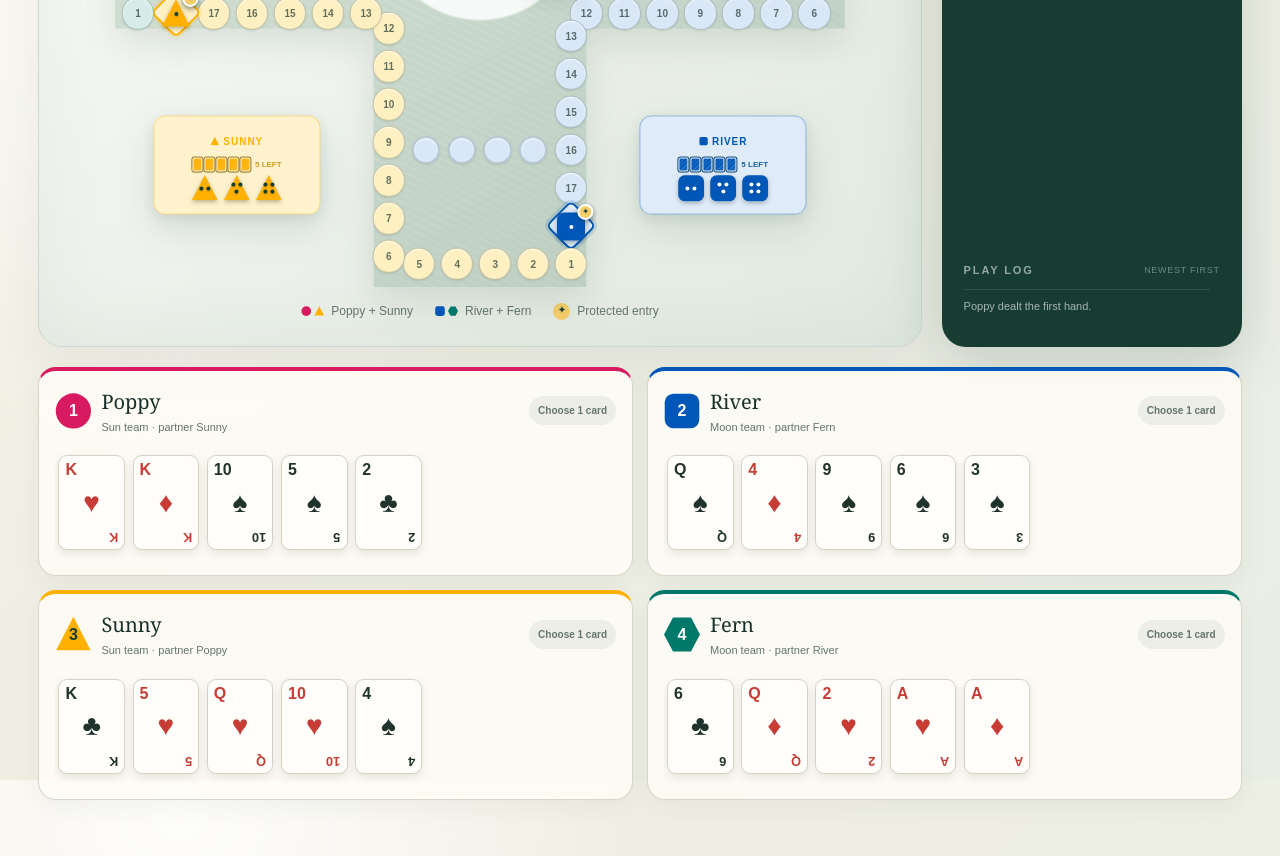
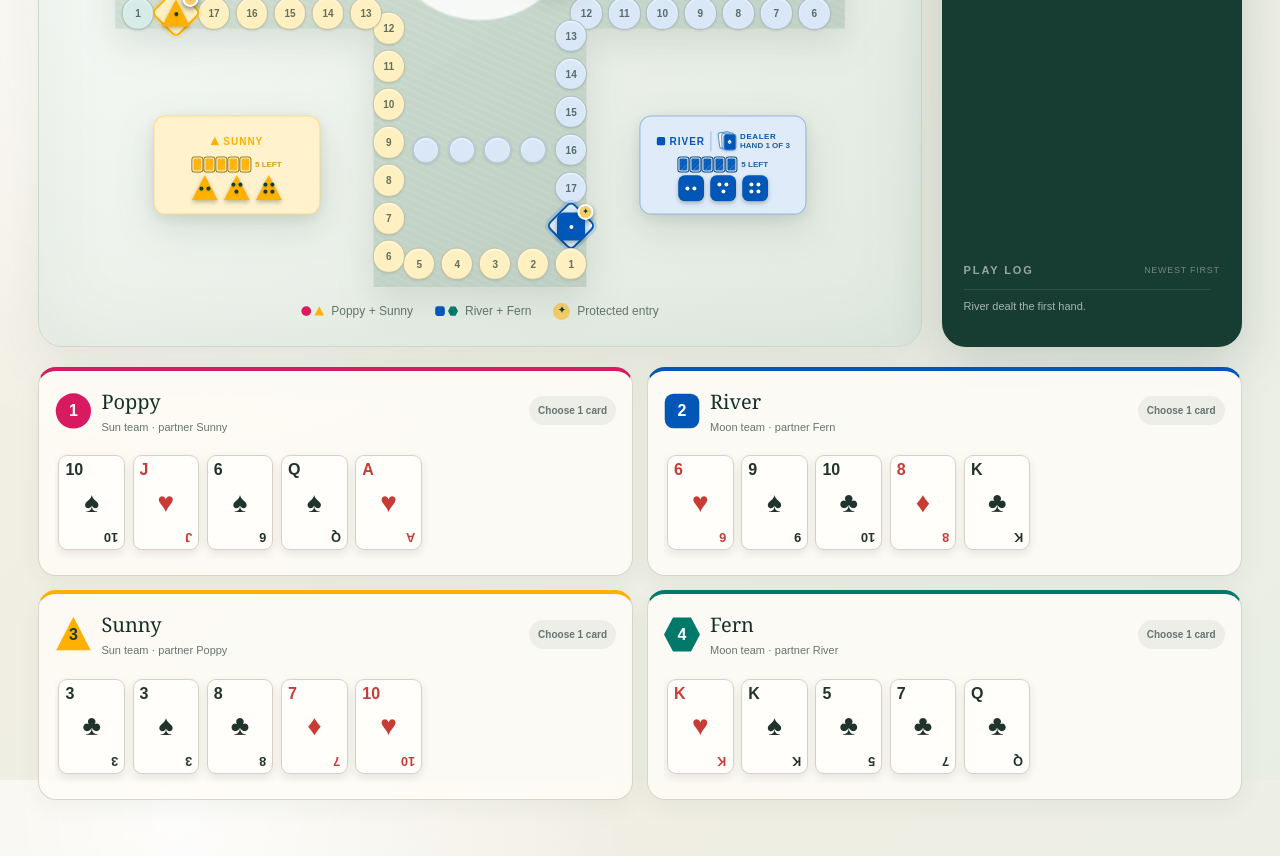
Before and after one commit to IanMcode/tock-game, a Next.js app: page / in a window 1280 px wide. Shown: the part 820-1676 px from the top of the page. Built offline with nearby package versions, Linux system fonts and the light colour scheme.

Commit message:
feat: add deterministic versioned game state

```diff
--- a/src/game/cards.ts
+++ b/src/game/cards.ts
@@ -45,3 +45,47 @@ export function shuffleDeck(cards: readonly Card[]): Card[] {
 
   return shuffled;
 }
+
+export type RandomStep = {
+  value: number;
+  state: number;
+};
+
+export function nextSeededRandom(state: number): RandomStep {
+  const nextState = (normalizeRandomState(state) + 0x6D2B79F5) >>> 0;
+  let value = nextState;
+  value = Math.imul(value ^ value >>> 15, value | 1);
+  value ^= value + Math.imul(value ^ value >>> 7, value | 61);
+  return {
+    value: ((value ^ value >>> 14) >>> 0) / 4_294_967_296,
+    state: nextState,
+  };
+}
+
+export function shuffleDeckWithState(
+  cards: readonly Card[],
+  initialState: number,
+): { cards: Card[]; state: number } {
+  const shuffled = [...cards];
+  let state = normalizeRandomState(initialState);
+
+  for (let index = shuffled.length - 1; index > 0; index -= 1) {
+    const random = nextSeededRandom(state);
+    state = random.state;
+    const swapIndex = Math.floor(random.value * (index + 1));
+    [shuffled[index], shuffled[swapIndex]] = [shuffled[swapIndex], shuffled[index]];
+  }
+
+  return { cards: shuffled, state };
+}
+
+export function createRandomState(): number {
+  return Math.floor(Math.random() * 4_294_967_296) >>> 0;
+}
+
+function normalizeRandomState(state: number): number {
+  if (!Number.isInteger(state) || state < 0 || state > 0xFFFFFFFF) {
+    throw new RangeError("Random state must be an unsigned 32-bit integer.");
+  }
+  return state >>> 0;
+}
--- a/src/game/createGame.ts
+++ b/src/game/createGame.ts
@@ -1,4 +1,9 @@
-import { createStandardDeck, shuffleDeck } from "./cards";
+import {
+  createRandomState,
+  createStandardDeck,
+  nextSeededRandom,
+  shuffleDeckWithState,
+} from "./cards";
 import { getEntryIndex } from "./board";
 import { dealHand, FOUR_PLAYER_DEAL_SCHEDULE } from "./deals";
 import { getNextPlayer } from "./rules";
@@ -9,6 +14,7 @@ export type CreateGameOptions = {
   shuffle?: boolean;
   dealer?: Player["id"];
   startWithPieceOnEntry?: boolean;
+  randomState?: number;
 };
 
 function createPiecesForPlayer(
@@ -31,18 +37,28 @@ function createPiecesForPlayer(
 export function createGame(options: CreateGameOptions = {}): GameState {
   const shouldShuffle = options.shuffle ?? true;
   const startWithPieceOnEntry = options.startWithPieceOnEntry ?? true;
-  const deck = shouldShuffle ? shuffleDeck(createStandardDeck()) : createStandardDeck();
-  const dealer =
-    options.dealer ?? PLAYER_IDS[Math.floor(Math.random() * PLAYER_IDS.length)];
+  let randomState = options.randomState ?? createRandomState();
+  const shuffled = shouldShuffle
+    ? shuffleDeckWithState(createStandardDeck(), randomState)
+    : { cards: createStandardDeck(), state: randomState };
+  randomState = shuffled.state;
+  let dealer = options.dealer;
+  if (!dealer) {
+    const randomDealer = nextSeededRandom(randomState);
+    randomState = randomDealer.state;
+    dealer = PLAYER_IDS[Math.floor(randomDealer.value * PLAYER_IDS.length)];
+  }
   const players: Player[] = PLAYER_IDS.map((id) => ({
     id,
     hand: [],
     pieces: createPiecesForPlayer(id, startWithPieceOnEntry),
   }));
-  const dealt = dealHand(players, deck, FOUR_PLAYER_DEAL_SCHEDULE[0]);
+  const dealt = dealHand(players, shuffled.cards, FOUR_PLAYER_DEAL_SCHEDULE[0]);
 
   return {
     ...dealt,
+    rulesetId: "classic-partners-4",
+    randomState,
     currentPlayer: getNextPlayer(dealer),
     discardPile: [],
     forcedDiscardPlayer: null,
--- a/src/game/deals.ts
+++ b/src/game/deals.ts
@@ -1,4 +1,4 @@
-import { shuffleDeck } from "./cards";
+import { shuffleDeckWithState } from "./cards";
 import { getNextPlayer } from "./rules";
 import { getPartner } from "./teams";
 import { PLAYER_IDS, type GameState, type Player, type PlayerId } from "./types";
@@ -114,10 +114,10 @@ export function advanceDealIfHandComplete(game: GameState): GameState {
   }
 
   const dealer = getNextPlayer(game.dealer);
-  const shuffledDeck = shuffleDeck(game.discardPile);
+  const shuffled = shuffleDeckWithState(game.discardPile, game.randomState);
   const dealt = dealHand(
     game.players,
-    shuffledDeck,
+    shuffled.cards,
     FOUR_PLAYER_DEAL_SCHEDULE[0],
   );
 
@@ -127,6 +127,7 @@ export function advanceDealIfHandComplete(game: GameState): GameState {
     dealer,
     dealIndex: 0,
     discardPile: [],
+    randomState: shuffled.state,
   });
 }
 
--- /dev/null
+++ b/src/game/persistence.ts
@@ -0,0 +1,53 @@
+import type { GameState } from "./types";
+import { assertValidGameState } from "./validation";
+
+export const GAME_SNAPSHOT_VERSION = 1 as const;
+
+export type GameSnapshot = {
+  version: typeof GAME_SNAPSHOT_VERSION;
+  game: GameState;
+};
+
+export function serializeGameSnapshot(game: GameState): string {
+  assertValidGameState(game);
+  return JSON.stringify({ version: GAME_SNAPSHOT_VERSION, game } satisfies GameSnapshot);
+}
+
+export function deserializeGameSnapshot(serialized: string): GameState {
+  let snapshot: unknown;
+  try {
+    snapshot = JSON.parse(serialized);
+  } catch {
+    throw new Error("The game snapshot is not valid JSON.");
+  }
+
+  if (!isRecord(snapshot) || snapshot.version !== GAME_SNAPSHOT_VERSION) {
+    throw new Error("The game snapshot version is not supported.");
+  }
+
+  if (!hasGameStateStructure(snapshot.game)) {
+    throw new Error("The game snapshot does not contain a complete game state.");
+  }
+
+  assertValidGameState(snapshot.game);
+  return snapshot.game;
+}
+
+function hasGameStateStructure(value: unknown): value is GameState {
+  if (!isRecord(value)) return false;
+  if (!Array.isArray(value.players) || !Array.isArray(value.drawPile) || !Array.isArray(value.discardPile)) {
+    return false;
+  }
+  if (!isRecord(value.exchangeSelections)) return false;
+
+  return value.players.every((player) =>
+    isRecord(player) &&
+    typeof player.id === "string" &&
+    Array.isArray(player.hand) &&
+    Array.isArray(player.pieces),
+  );
+}
+
+function isRecord(value: unknown): value is Record<string, unknown> {
+  return typeof value === "object" && value !== null && !Array.isArray(value);
+}
--- a/src/game/types.ts
+++ b/src/game/types.ts
@@ -54,6 +54,8 @@ export type Player = {
 };
 
 export type GameState = {
+  rulesetId: "classic-partners-4";
+  randomState: number;
   players: Player[];
   currentPlayer: PlayerId;
   drawPile: Card[];
--- a/src/game/validation.ts
+++ b/src/game/validation.ts
@@ -4,6 +4,14 @@ import { PLAYER_IDS, type Card, type GameState } from "./types";
 
 export function getGameStateProblems(game: GameState): string[] {
   const problems: string[] = [];
+
+  if (game.rulesetId !== "classic-partners-4") {
+    problems.push("The game has an unsupported ruleset.");
+  }
+
+  if (!Number.isInteger(game.randomState) || game.randomState < 0 || game.randomState > 0xFFFFFFFF) {
+    problems.push("The game has an invalid random state.");
+  }
   const playerIds = game.players.map((player) => player.id);
 
   if (
```
Also changed, not shown: 2 other files (tests, documents, lock files or other folders).
